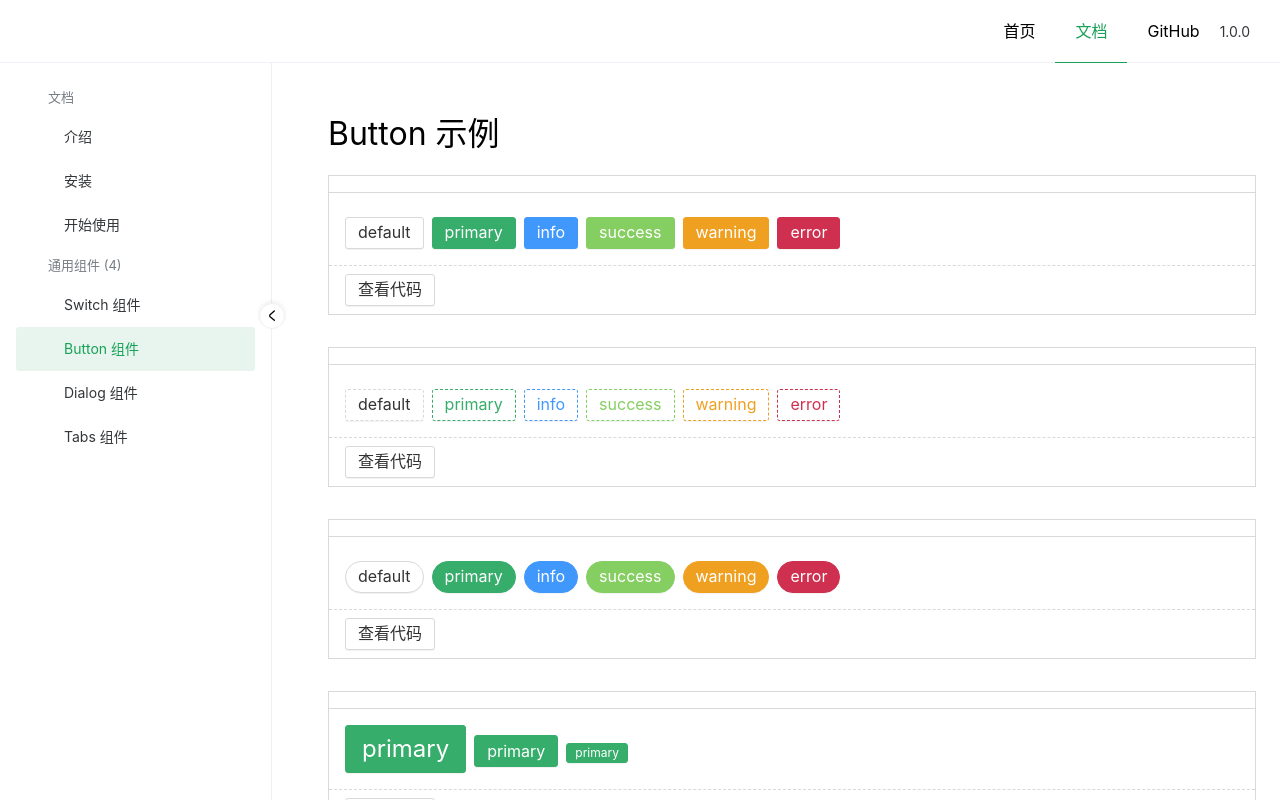
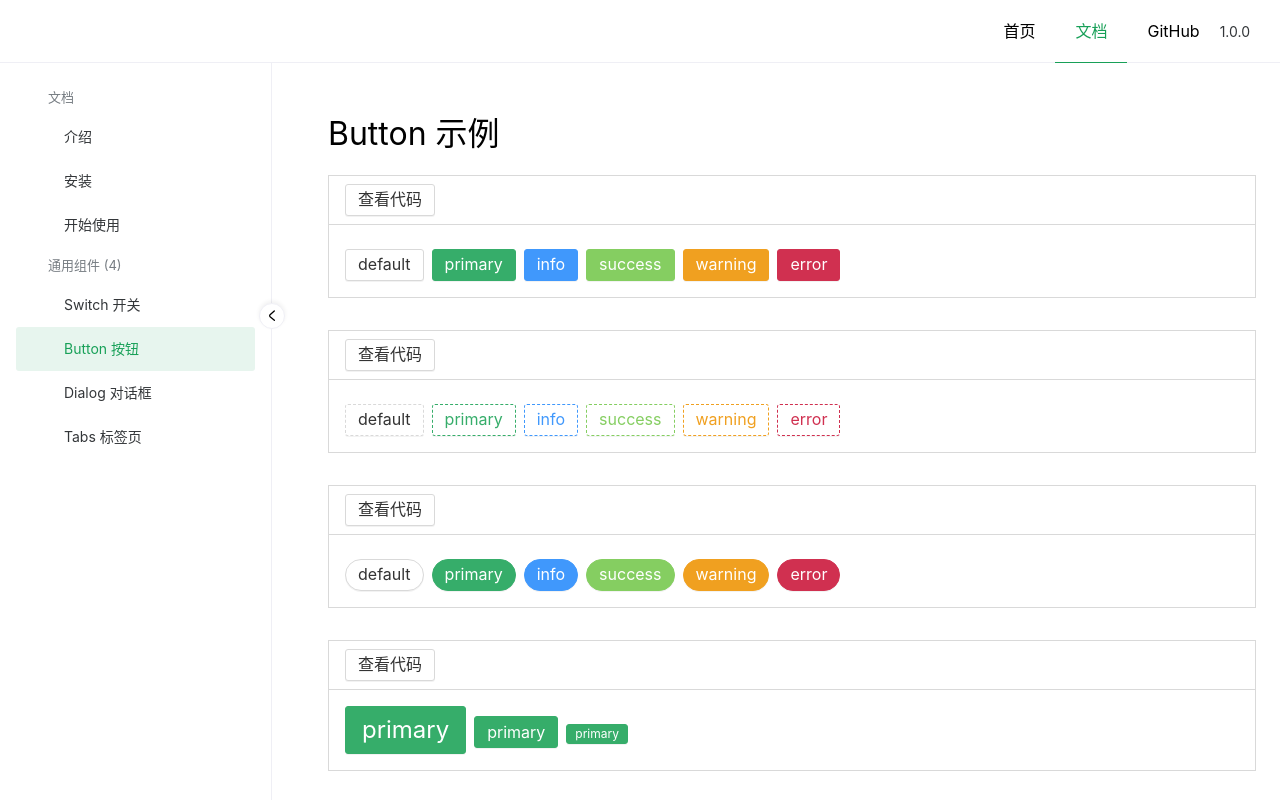
Before and after one commit to coderyjw/jw-ui, a Vue app: page /doc/button in a window 1280 px wide. Built offline with nearby package versions, Linux system fonts and the light colour scheme.

Commit message:
style: 文档页样式修改

```diff
--- a/src/components/Demo.vue
+++ b/src/components/Demo.vue
@@ -1,13 +1,14 @@
 <template>
   <div class="demo">
-    <h2>{{ component.__sourceCodeTitle }}</h2>
+    <h2>
+      {{ component.__sourceCodeTitle }}
+      <Button @click="hideCode" v-if="codeVisible">隐藏代码</Button>
+      <Button @click="showCode" v-else>查看代码</Button>
+    </h2>
     <div class="demo-component">
       <component :is="component" />
     </div>
-    <div class="demo-actions">
-      <Button @click="hideCode" v-if="codeVisible">隐藏代码</Button>
-      <Button @click="showCode" v-else>查看代码</Button>
-    </div>
+
     <div class="demo-code" v-if="codeVisible">
       <pre class="language-html" v-html="html" />
     </div>
@@ -46,6 +47,8 @@ $border-color: #d9d9d9;
     font-size: 20px;
     padding: 8px 16px;
     border-bottom: 1px solid $border-color;
+    display: flex;
+    justify-content: space-between;
   }
 
   &-component {
--- a/src/views/doc/index.vue
+++ b/src/views/doc/index.vue
@@ -29,16 +29,16 @@ const toggleAside = () => {
             <div class="menu-group">
               <span class="menu-group-title text-overflow"> 通用组件 (4) </span>
               <router-link class="menu-item text-overflow" to="/doc/switch"
-                >Switch 组件</router-link
+                >Switch 开关</router-link
               >
               <router-link class="menu-item text-overflow" to="/doc/button"
-                >Button 组件</router-link
+                >Button 按钮</router-link
               >
               <router-link class="menu-item text-overflow" to="/doc/dialog"
-                >Dialog 组件</router-link
+                >Dialog 对话框</router-link
               >
               <router-link class="menu-item text-overflow" to="/doc/tabs"
-                >Tabs 组件</router-link
+                >Tabs 标签页</router-link
               >
             </div>
           </div>
```
